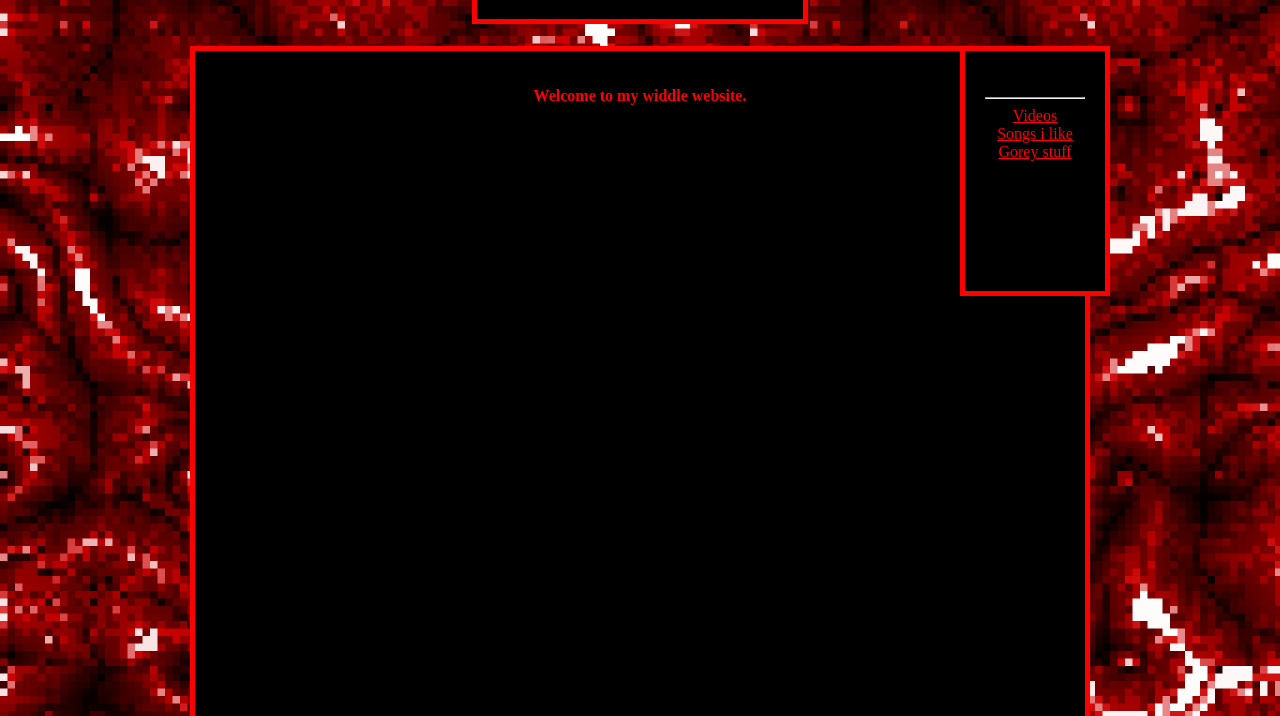
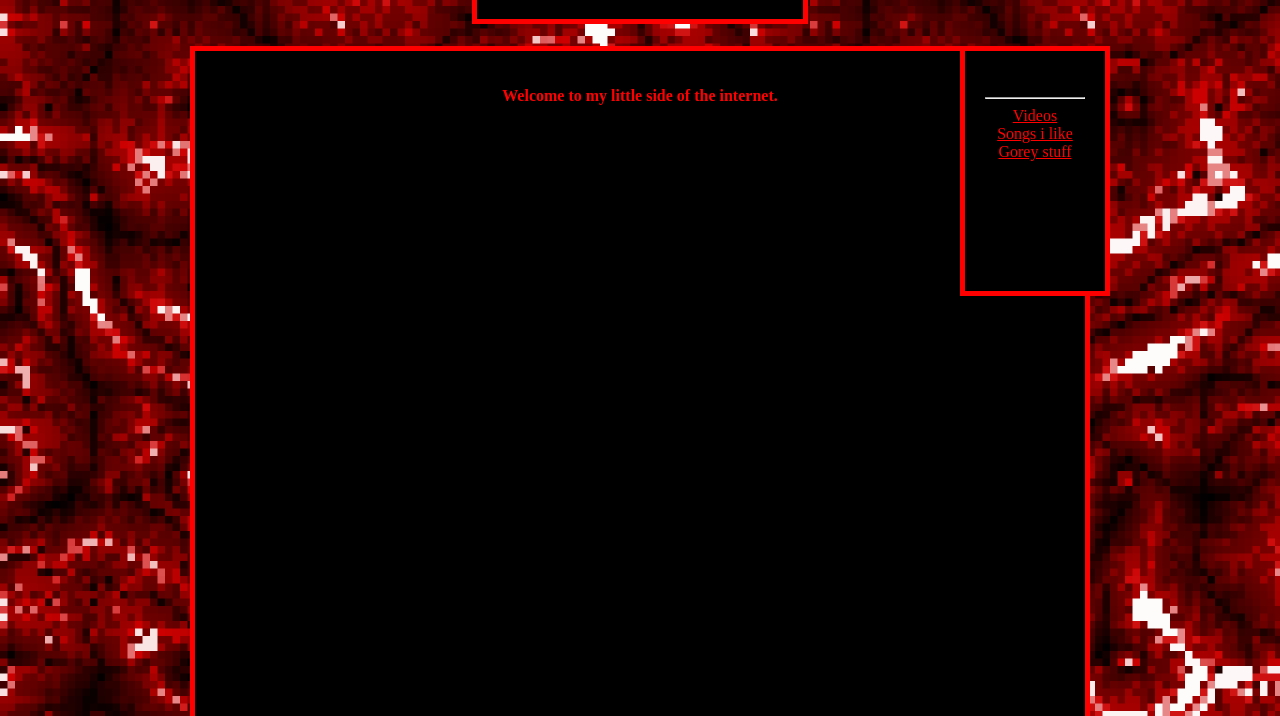
Before and after one commit to rex-williams/my-website, a plain HTML site: page index.html in a window 1280 px wide. Shown: the part 84-800 px from the top of the page. Drawn offline with Linux system fonts and the light colour scheme.

Commit message:
Welcome to my little side of the internet.

```diff
--- a/index.html
+++ b/index.html
@@ -24,7 +24,7 @@
             <a href="gore.html">Gorey stuff</a><br>
         </div>
         <div class="middle">
-            <p><strong>Welcome to my widdle website.</strong></p>
+            <p><strong>Welcome to my little side of the internet.</strong></p>
         </div>
     </body>
 </html>
```
